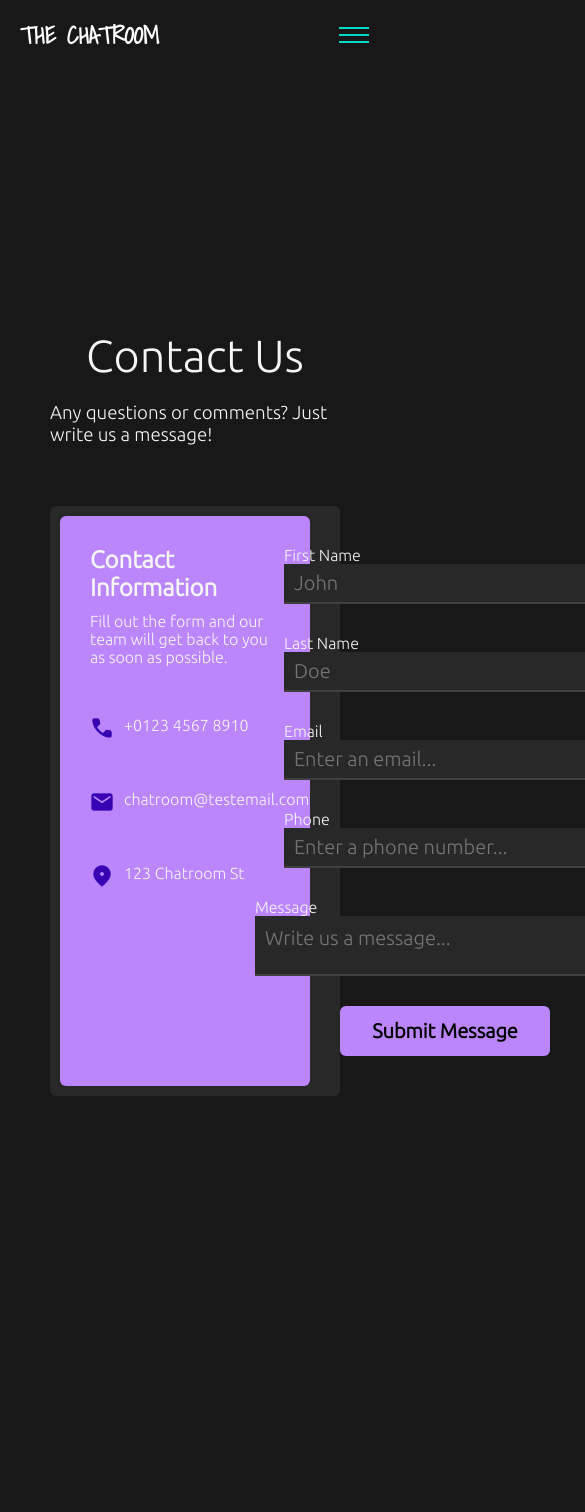
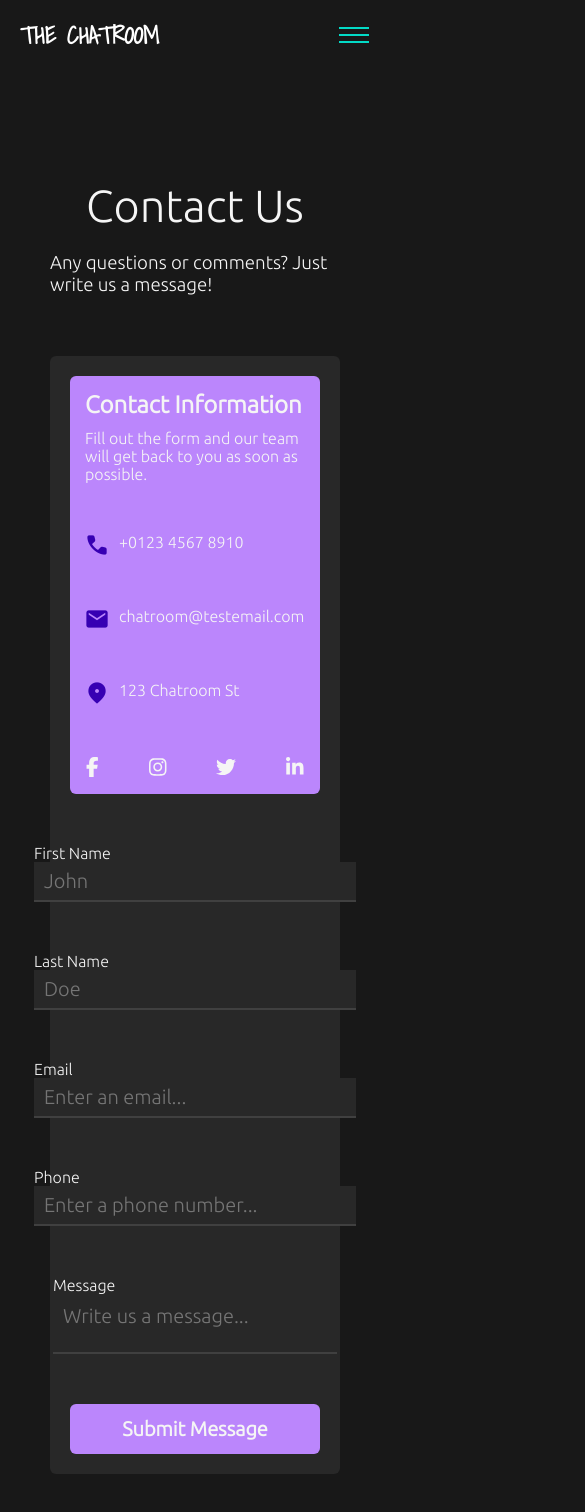
Before and after one commit to jordanrath/messaging-app, a React (Create React App) app: page /#/contact in a window 390 px wide. Shown: the top 1512 px of the page, 585 px wide, since content can reach past the window. Before the commit the page ends 1096 px from the top, so only its background shows below. Built offline with nearby package versions, Linux system fonts and the light colour scheme; no server answers.

Commit message:
mobile optimization and styles

```diff
--- a/package.json
+++ b/package.json
@@ -5,7 +5,12 @@
   "license": "MIT",
   "private": true,
   "dependencies": {
+    "@fortawesome/fontawesome-free": "^6.3.0",
     "@fortawesome/fontawesome-svg-core": "^6.3.0",
+    "@fortawesome/free-brands-svg-icons": "^6.3.0",
+    "@fortawesome/free-regular-svg-icons": "^6.3.0",
+    "@fortawesome/free-solid-svg-icons": "^6.3.0",
+    "@fortawesome/react-fontawesome": "^0.2.0",
     "@testing-library/jest-dom": "^5.16.5",
     "@testing-library/react": "^13.4.0",
     "@testing-library/user-event": "^13.5.0",
--- a/src/Components/Contact.js
+++ b/src/Components/Contact.js
@@ -1,10 +1,15 @@
 import React from 'react'
 import Menu from './Menu';
+import { FontAwesomeIcon } from '@fortawesome/react-fontawesome';
+import { library } from '@fortawesome/fontawesome-svg-core';
+import { fab, faFacebookF, faInstagram, faTwitter, faLinkedinIn } from '@fortawesome/free-brands-svg-icons';
 
+library.add(fab, faFacebookF, faInstagram, faTwitter, faLinkedinIn);
 const Contact = () => {
   return (
     <>
         <Menu />
+        <div className="contact-section__container">
                 <section className='contact-section' id='contact' data-aos='zoom-in-up'>
                     <div className="contact-section__title">
                         <h1>Contact Us</h1>
@@ -34,6 +39,12 @@ const Contact = () => {
                                     location_on
                                 </span>
                                 <p>123 Chatroom St</p>
+                            </div>
+                            <div className='contact__sidecontent-footer'>
+                                <a id='profile-link' className='contact-info' href='https://facebook.com/' target='_blank' rel='noreferrer'><FontAwesomeIcon icon={['fab', 'facebook-f']} /></a>
+                                <a id='profile-link' className='contact-info' href='https://instagram.com/' target='_blank' rel='noreferrer'><FontAwesomeIcon icon={['fab', 'instagram']} /></a>
+                                <a id='profile-link' className='contact-info' href='https://twitter.com/' target='_blank' rel='noreferrer'><FontAwesomeIcon icon={['fab', 'twitter']} /></a>
+                                <a id='profile-link' className='contact-info' href="https://www.linkedin.com/in/jordan-rath-75234a249/" target="_blank" rel="noreferrer"><FontAwesomeIcon icon={['fab', 'linkedin-in']} /></a>
                             </div>
                         </div>
                         <form className='contact__form' action="https://formsubmit.co/rath.jordan@icloud.com" method="POST">
@@ -73,6 +84,7 @@ const Contact = () => {
                         </form>
                     </div>
                 </section>
+            </div>
         </>
   )
 }
--- a/src/Components/FontAwesomeIcons.js
+++ b/src/Components/FontAwesomeIcons.js
@@ -1,4 +1,5 @@
 import { library } from "@fortawesome/fontawesome-svg-core";
-import { faFacebook, faInstagram, faTwitter, faLinkedIn } from '@fortawesome/free-brands-svg-icons';
+import { fab, faFacebookF, faInstagram, faTwitter, faLinkedinIn } from '@fortawesome/free-brands-svg-icons';
 
-library.add(faFacebook, faInstagram, faTwitter, faLinkedIn)
+
+library.add(fab, faFacebookF, faInstagram, faTwitter, faLinkedinIn);
--- a/src/styles.css
+++ b/src/styles.css
@@ -608,9 +608,16 @@ ul.menu__links li a {
 }
 
 /* ---------------Contact Styles--------------- */
+.contact-section__container {
+  min-height: 1550px;
+  height: 100vh;
+  width: 100vw;
+  display: flex;
+  justify-content: center;
+  padding: 150px 100px 100px 100px;
+}
+
 .contact-section {
-  /* fix position */
-  margin: 300px 50px 50px 50px;
   height: fit-content;
   width: 1300px;
   min-width: 290px;
@@ -648,8 +655,9 @@ ul.menu__links li a {
 .contact__form-container {
   display: flex;
   width: 100%;
+  height: 600px;
   border-radius: 6px;
-  padding: 10px;
+  padding: 20px;
   background-color: var(--background-secondary);
   }
 
@@ -672,6 +680,24 @@ ul.menu__links li a {
   display: flex;
   flex-direction: column;
   gap: 10px;
+}
+
+.contact__sidecontent-footer {
+  display: flex;
+  justify-content: flex-start;
+  align-items: center;
+  gap: 40px;
+  height: 100%;
+}
+
+.contact__sidecontent-footer a {
+  color: whitesmoke;
+  font-size: 20px;
+}
+
+.contact__sidecontent-footer a:hover {
+  cursor: pointer;
+  color: var(--primary-variant);
 }
 
 .contact__form-title {
@@ -706,7 +732,7 @@ ul.menu__links li a {
 
 .contact__form label {
   display: flex;
-  justify-content: center;
+  justify-content: flex-start;
   flex-grow: 1;
   flex-shrink: 0;
   color: whitesmoke;
@@ -784,6 +810,7 @@ textarea[id=message]:focus-visible {
   border-radius: 6px;
   transition: all 0.3s;
   margin: 0;
+  color: whitesmoke;
   background-color: var(--primary);
 }
 
@@ -908,11 +935,30 @@ button {
   cursor: pointer;
   padding: 1rem 4rem;
 }
-@media screen and (max-width: 1127px) {
+@media screen and (max-width: 1250px) {
+  .contact__form-container {
+    height: unset;
+  }
+
+  .contact__form {
+    gap: 50px;
+  }
+
+  .contact__form-title {
+    flex-grow: unset;
+    flex-shrink: unset;
+    justify-content: flex-end;
+    width: 380px;
+  }
+
+  .contact__form-title label {
+    justify-content: flex-end;
+  }
+
   .contact__form label textarea[id=message] {
-    width: 380px;
-    flex-grow: unset;
-    flex-basis: unset;
+    max-width: 380px;
+    min-width: 284px;
+    flex-basis: 25%;
   }
 
   .contact__btn-container {
@@ -925,13 +971,44 @@ button {
   }
 }
 
+@media screen and (max-width: 900px) {
+   .contact-section {
+    margin: 0;
+    display: flex;
+    flex-direction: column;
+    align-items: center;
+  }
+
+  .contact__form {
+    padding: unset;
+  }
+
+  .contact__form-container {
+    flex-direction: column;
+    max-width: 500px;
+    gap: 50px;
+  }
+
+  .contact__form-sidecontent {
+    max-width: unset;
+    padding: 15px;
+  }
+
+  .contact__sidecontent-footer {
+    justify-content: center;
+    gap: 50px;
+  }
+
+  .contact__btn {
+    width: 100%;
+  }
+}
+
 @media screen and (max-width: 700px) {
   ul.menu__links li a,
   .menu__btn {
     font-size: 20px;
   }
-
-  .s
 
   .login__container {
     width: unset;
@@ -965,10 +1042,6 @@ button {
 
   .dashboard h2 {
     font-size: 25px;
-  }
-
-  .contact__btn {
-    width: 100%;
   }
 }
 
```
Also changed, not shown: src/TODO.txt (added), 1 other file (tests, documents, lock files or other folders). Lines whose indentation alone changed are shown as unchanged.
